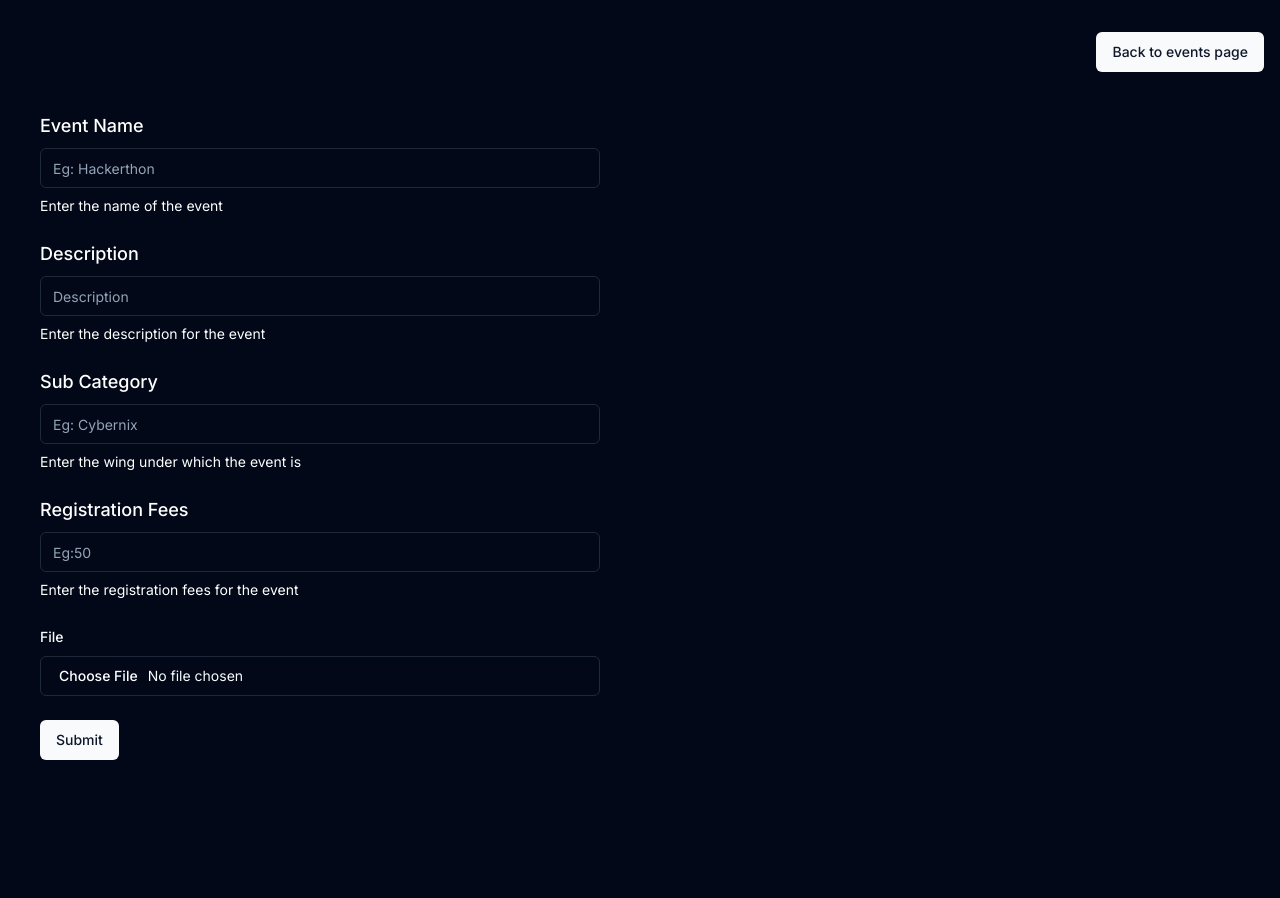
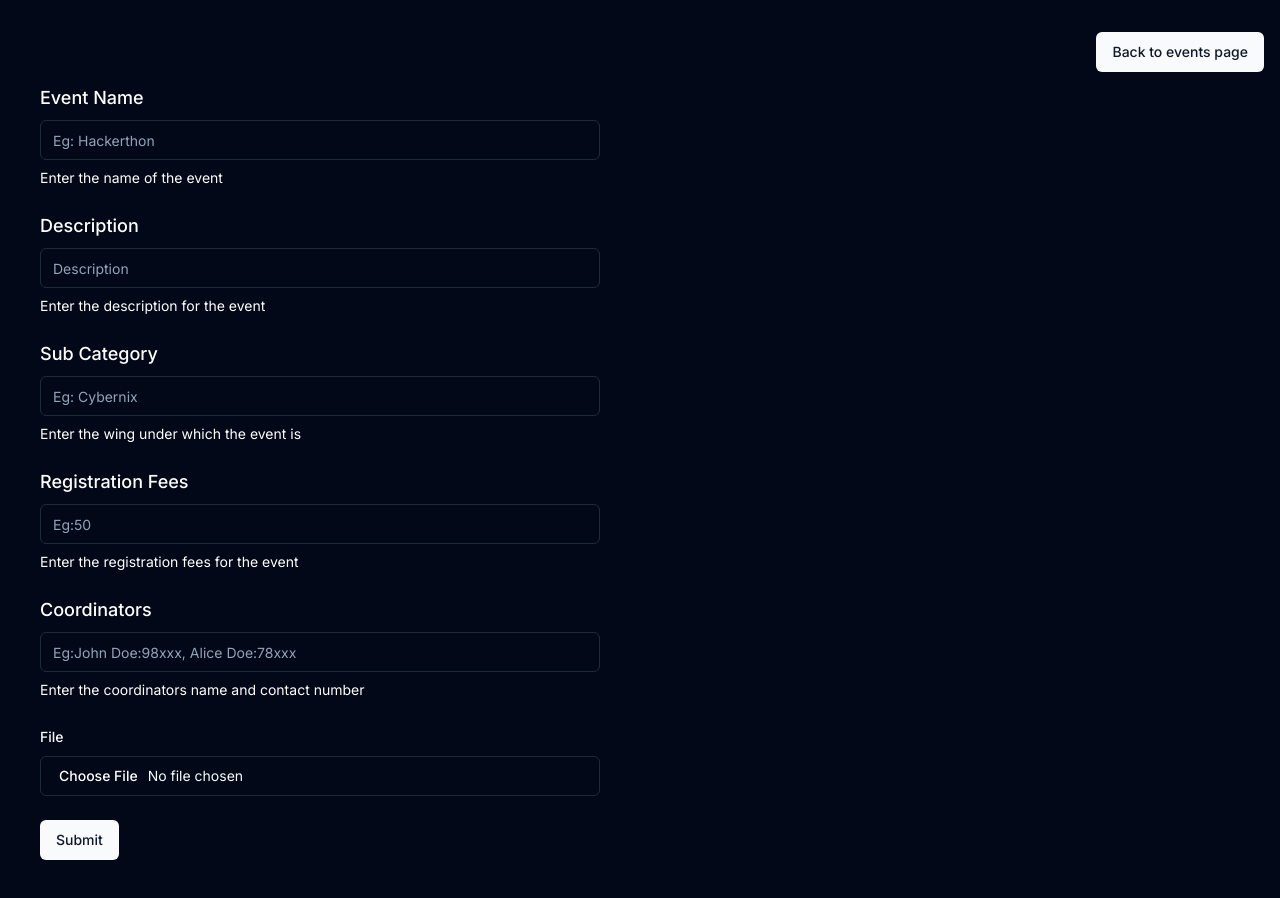
Before and after one commit to Phoenix-NSEC/Avenir24-Admin-Panel, a Next.js app: page /events/addEvent in a window 1280 px wide. Before the commit the page ends 800 px from the top, so only its background shows below. Built offline with nearby package versions, Linux system fonts and the light colour scheme.

Commit message:
Changed zod schema and added loader

```diff
--- a/app/events/addEvent/page.tsx
+++ b/app/events/addEvent/page.tsx
@@ -7,13 +7,13 @@ import React from "react";
 
 const addEvent = () => {
   return (
-    <div className="flex flex-col">
+    <div className="flex flex-col h-full">
       <div className="flex mt-4 mr-4 justify-end">
         <Link href={`/events`}>
           <Button className="mt-4 ">Back to events page</Button>
         </Link>
       </div>
-      <div className="flex flex-col justify-center items-center w-1/2">
+      <div className="flex flex-col justify-center items-center w-1/2 h-[100vh]">
         <EventForm />
       </div>
     </div>
--- a/app/globals.css
+++ b/app/globals.css
@@ -76,6 +76,6 @@
   }
 }
 
-body {
-  overflow: hidden;
+.example::-webkit-scrollbar {
+  display: none;
 }
--- a/components/EventForm.tsx
+++ b/components/EventForm.tsx
@@ -28,6 +28,7 @@ export default function Home() {
       description: "",
       registrationFees: "",
       subCategory: "",
+      coordinators: "",
     },
   });
 
@@ -132,6 +133,26 @@ export default function Home() {
 
         <FormField
           control={form.control}
+          name="coordinators"
+          render={({ field }) => (
+            <FormItem>
+              <FormLabel className="text-lg text-white">Coordinators</FormLabel>
+              <FormControl>
+                <Input
+                  placeholder="Eg:John Doe:98xxx, Alice Doe:78xxx"
+                  {...field}
+                />
+              </FormControl>
+              <FormDescription className="text-white">
+                Enter the coordinators name and contact number
+              </FormDescription>
+              <FormMessage />
+            </FormItem>
+          )}
+        />
+
+        <FormField
+          control={form.control}
           name="rulebook"
           render={({ field }) => {
             return (
--- a/lib/types.ts
+++ b/lib/types.ts
@@ -13,9 +13,25 @@ export const eventDetailsSchema = z.object({
     message: "Registration fees cannot be empty",
   }),
 
-  subCategory: z.string().min(1, { message: "Subcategory cannot be empty" }),
+  subCategory: z.string().min(1, {
+    message: "Subcategory cannot be empty",
+  }),
+
+  coordinators: z
+    .string()
+    .regex(/^(\w+\s\w+\s:\s\d{10})(,\s\w+\s\w+\s:\s\d{10})*$/),
+
+  particpants: z.string().min(1, {
+    message: "Participants cannot be empty",
+  }),
+
+  prizeMoney: z.string().min(1, {
+    message: "Prize money cannot be empty",
+  }),
 
   rulebook: z.any(),
+
+  imgUrl: z.any(),
 });
 
 export type TeventDetailsSchema = z.infer<typeof eventDetailsSchema>;
```
